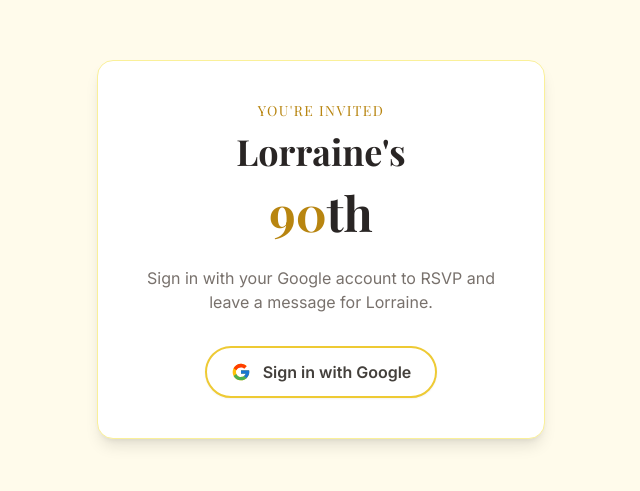
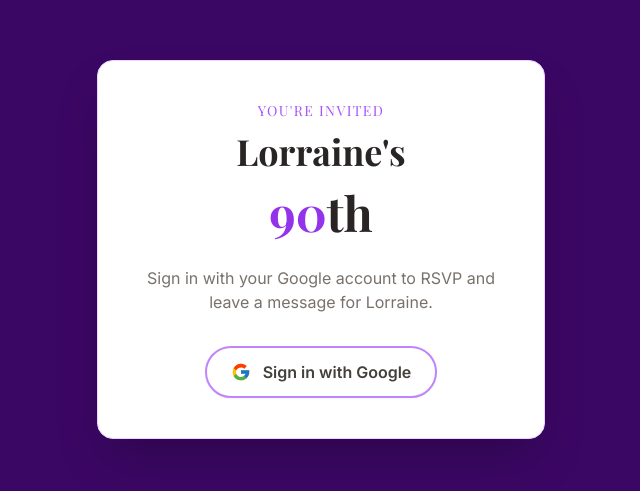
Before and after one commit to jstnfst/lorraine-90th, a React (Vite) app: page / in a window 1280 px wide. Shown: the part 151-642 px from the top of the page, without its empty margins (319-959 px from the left). Built offline with nearby package versions, Linux system fonts and the light colour scheme; no server answers; a web font is replaced by a local one.

Commit message:
Purple theme throughout

```diff
--- a/src/components/Layout.tsx
+++ b/src/components/Layout.tsx
@@ -13,7 +13,7 @@ export default function Layout({ user, children }: Props) {
   }
 
   return (
-    <div className="min-h-screen bg-amber-50">
+    <div className="min-h-screen bg-purple-50">
       <header className="bg-white border-b border-gold-200 shadow-sm">
         <div className="max-w-4xl mx-auto px-4 py-4 flex items-center justify-between">
           <div>
--- a/src/components/LoginPage.tsx
+++ b/src/components/LoginPage.tsx
@@ -1,14 +1,14 @@
 export default function LoginPage() {
   return (
-    <div className="min-h-screen flex items-center justify-center bg-amber-50 px-4">
-      <div className="bg-white rounded-2xl shadow-lg border border-gold-200 p-10 max-w-md w-full text-center">
-        <p className="font-serif text-gold-600 text-sm uppercase tracking-widest mb-2">
+    <div className="min-h-screen flex items-center justify-center px-4 bg-purple-950">
+      <div className="bg-white rounded-2xl shadow-2xl border border-purple-200 p-10 max-w-md w-full text-center">
+        <p className="font-serif text-purple-500 text-sm uppercase tracking-widest mb-2">
           You're invited
         </p>
         <h1 className="font-serif text-4xl font-bold text-stone-800 leading-tight mb-2">
           Lorraine's
         </h1>
-        <h2 className="font-serif text-5xl font-bold text-gold-600 leading-tight mb-6">
+        <h2 className="font-serif text-5xl font-bold text-purple-600 leading-tight mb-6">
           90<span className="text-stone-800">th</span>
         </h2>
         <p className="text-stone-500 mb-8">
@@ -16,7 +16,7 @@ export default function LoginPage() {
         </p>
         <a
           href="/api/auth/google"
-          className="inline-flex items-center gap-3 bg-white border-2 border-gold-400 text-stone-700 font-semibold px-6 py-3 rounded-full hover:bg-gold-50 hover:border-gold-500 transition-colors shadow-sm"
+          className="inline-flex items-center gap-3 bg-white border-2 border-purple-400 text-stone-700 font-semibold px-6 py-3 rounded-full hover:bg-purple-50 hover:border-purple-500 transition-colors shadow-sm"
         >
           <GoogleIcon />
           Sign in with Google
--- a/src/index.css
+++ b/src/index.css
@@ -4,7 +4,7 @@
 
 @layer base {
   body {
-    @apply bg-amber-50 text-stone-800 font-sans;
+    @apply bg-purple-50 text-stone-800 font-sans;
   }
 
   h1, h2, h3 {
--- a/tailwind.config.js
+++ b/tailwind.config.js
@@ -9,17 +9,17 @@ export default {
       },
       colors: {
         gold: {
-          50:  '#fefdf0',
-          100: '#fdf8d0',
-          200: '#faf099',
-          300: '#f5e162',
-          400: '#eeca34',
-          500: '#d9ab18',
-          600: '#b88510',
-          700: '#8f6110',
-          800: '#764e14',
-          900: '#644115',
-          950: '#3a2107',
+          50:  '#faf5ff',
+          100: '#f3e8ff',
+          200: '#e9d5ff',
+          300: '#d8b4fe',
+          400: '#c084fc',
+          500: '#a855f7',
+          600: '#9333ea',
+          700: '#7e22ce',
+          800: '#6b21a8',
+          900: '#581c87',
+          950: '#3b0764',
         },
       },
     },
```
